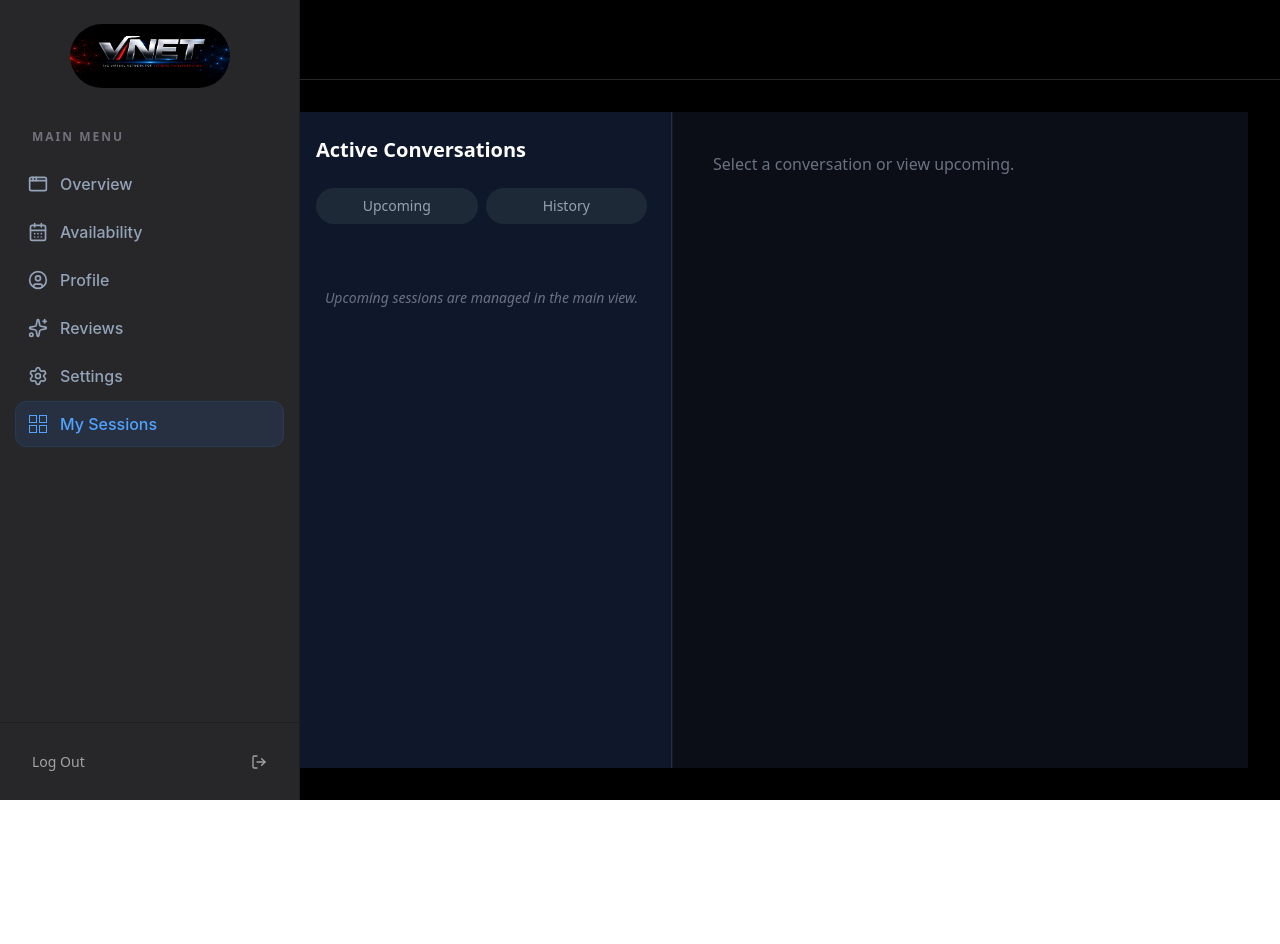
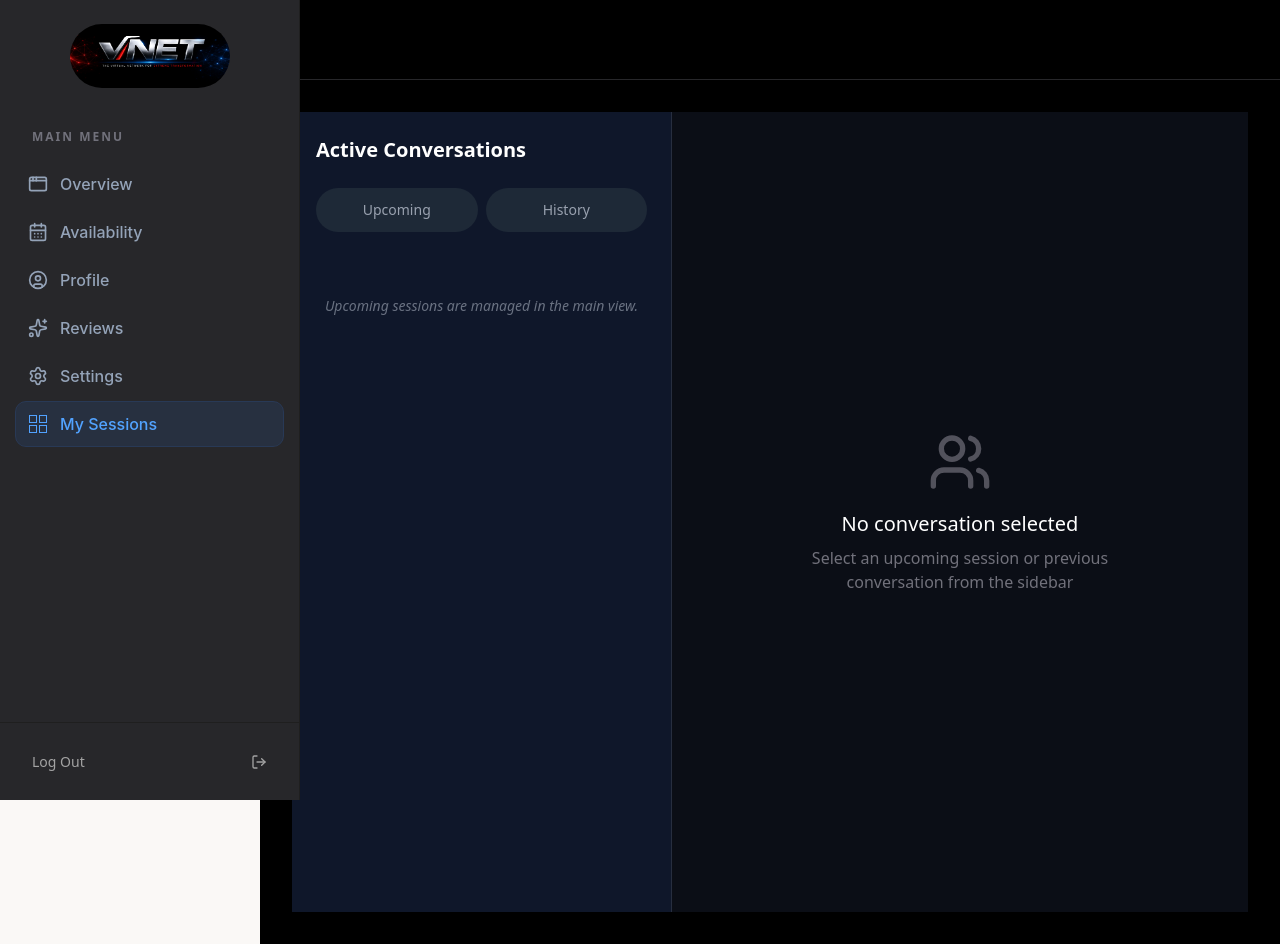
Before and after one commit to J-sense/Venet, a React (Vite) app: page /dashboard/experts/consultation/1 in a window 1280 px wide. Before the commit the page ends 800 px from the top, so only its background shows below. Built offline with nearby package versions, Linux system fonts and the light colour scheme.

Commit message:
fix chat responsive issues.

```diff
--- a/src/pages/dashboard/experts/MySessions/ChatWindow.tsx
+++ b/src/pages/dashboard/experts/MySessions/ChatWindow.tsx
@@ -3,6 +3,7 @@ import { useParams } from "react-router";
 import { useState } from "react";
 import { VideoCall } from "@/components/ui/VideoCall";
 import { ConsultationReview } from "./ConsultationReview";
+import { Calendar, Clock, Users } from "lucide-react";
 
 const UPCOMING_SESSIONS = [
   {
@@ -32,20 +33,50 @@ export const ChatWindow = () => {
     remoteName: string;
   } | null>(null);
 
+  // Upcoming Sessions View
   if (section === "upcoming") {
     return (
-      <div className="p-8 h-full overflow-y-auto">
-        <h2 className="text-2xl font-bold text-white mb-8">
+      <div className="h-full flex flex-col overflow-hidden">
+        <div className="p-4 sm:p-6 border-b border-white/10">
+          <h2 className="text-2xl font-bold text-white flex items-center gap-3">
+            <Calendar className="w-6 h-6 text-blue-400" />
             My Upcoming Sessions
           </h2>
+        </div>
 
-        <div className="grid grid-cols-1 lg:grid-cols-2 gap-6">
+        <div className="flex-1 overflow-y-auto p-4 sm:p-6">
+          <div className="grid grid-cols-1 md:grid-cols-2 gap-4 sm:gap-6">
             {UPCOMING_SESSIONS.map((session) => (
               <div
                 key={session.id}
-              className="bg-[#1E2937] p-6 rounded-2xl border border-white/5"
+                className="bg-[#1E2937] rounded-2xl border border-white/5 p-5 sm:p-6 hover:border-blue-500/30 transition-all group"
               >
-              {/* ... Session details ... */}
+                <div className="flex items-start gap-4">
+                  <div
+                    className="w-12 h-12 rounded-xl flex items-center justify-center text-xl font-semibold flex-shrink-0"
+                    style={{
+                      backgroundColor: session.avatarColor + "30",
+                      color: session.avatarColor,
+                    }}
+                  >
+                    {session.initials}
+                  </div>
+
+                  <div className="flex-1 min-w-0">
+                    <h3 className="font-semibold text-white text-lg">
+                      {session.client}
+                    </h3>
+                    <p className="text-blue-400 text-sm mt-0.5">
+                      {session.topic}
+                    </p>
+
+                    <div className="flex items-center gap-2 mt-4 text-sm text-zinc-400">
+                      <Clock className="w-4 h-4" />
+                      <span>{session.time}</span>
+                    </div>
+                  </div>
+                </div>
+
                 <button
                   onClick={() =>
                     setActiveCall({
@@ -53,45 +84,71 @@ export const ChatWindow = () => {
                       remoteName: session.client,
                     })
                   }
-                className="w-full bg-blue-600 hover:bg-blue-500 py-3 rounded-xl text-white font-medium transition-colors"
+                  className="mt-6 w-full bg-blue-600 hover:bg-blue-500 py-3.5 rounded-xl text-white font-medium transition-colors active:scale-[0.985]"
                 >
                   Join Video Call
                 </button>
               </div>
             ))}
           </div>
+        </div>
 
-        {/* VideoCall overlay */}
+        {/* Video Call Overlay */}
         {activeCall && (
           <VideoCall
             channel={activeCall.channel}
             onLeave={() => setActiveCall(null)}
-            userName="Alice Wong" // Replace with your actual logged-in user name
+            userName="Alice Wong"
           />
         )}
       </div>
     );
   }
 
+  // Previous Session / Chat View
   if (section === "previous" && id) {
     return (
       <div className="flex flex-col h-full">
-        <div className="p-6 border-b border-white/5 font-semibold text-white">
-          Chat with User {id}
+        {/* Chat Header */}
+        <div className="p-4 sm:p-6 border-b border-white/10 bg-[#0F172A]">
+          <div className="flex items-center gap-3">
+            <div className="w-10 h-10 bg-zinc-700 rounded-full flex items-center justify-center text-lg">
+              👤
             </div>
-        <div className="flex-1 p-6 space-y-4 overflow-y-auto">
-          <div className="bg-[#0A66C2] p-4 rounded-xl ml-auto max-w-sm text-white">
-            Chat history...
+            <div>
+              <h3 className="font-semibold text-white">Henry Dholi</h3>
             </div>
           </div>
+        </div>
+
+        {/* Messages Area */}
+        <div className="flex-1 p-4 sm:p-6 overflow-y-auto bg-[#0A0F1C] space-y-6">
+          <div className="bg-[#1E2937] p-4 rounded-2xl max-w-[80%]">
+            Hello! How can I help you today?
+          </div>
+          <div className="bg-blue-600 p-4 rounded-2xl ml-auto max-w-[80%] text-white">
+            I wanted to discuss my career transition strategy.
+          </div>
+        </div>
+
+        {/* Review Section */}
         <ConsultationReview />
       </div>
     );
   }
 
+  // Default / Empty State
   return (
-    <div className="p-10 text-gray-500">
-      Select a conversation or view upcoming.
+    <div className="h-full flex items-center justify-center p-6 text-center">
+      <div>
+        <Users className="w-16 h-16 mx-auto text-zinc-600 mb-4" />
+        <h3 className="text-xl font-medium text-white">
+          No conversation selected
+        </h3>
+        <p className="text-zinc-500 mt-2 max-w-xs mx-auto">
+          Select an upcoming session or previous conversation from the sidebar
+        </p>
+      </div>
     </div>
   );
 };
--- a/src/pages/dashboard/experts/MySessions/ConsultationReview.tsx
+++ b/src/pages/dashboard/experts/MySessions/ConsultationReview.tsx
@@ -2,27 +2,41 @@
 import { Star } from "lucide-react";
 
 export const ConsultationReview = () => (
-  <div className="bg-[#1E2937] p-6 mx-6 mb-6 rounded-2xl flex items-center justify-between border border-white/10">
-    <div className="flex items-center gap-4">
-      <div className="bg-[#0A66C2] p-3 rounded-full">
-        <Star className="text-white" fill="white" size={20} />
+  <div className="bg-[#1E2937] mx-4 sm:mx-6 mb-6 rounded-2xl border border-white/10 overflow-hidden">
+    <div className="p-5 sm:p-6 flex flex-col sm:flex-row sm:items-center gap-5 sm:gap-6">
+      {/* Left Section */}
+      <div className="flex items-start sm:items-center gap-4 flex-1">
+        <div className="bg-[#0A66C2] p-3 rounded-full flex-shrink-0">
+          <Star className="text-white" fill="white" size={22} />
         </div>
         <div>
-        <h4 className="font-bold text-lg">Consultation Completed</h4>
-        <p className="text-sm text-gray-400">
+          <h4 className="font-bold text-lg text-white">
+            Consultation Completed
+          </h4>
+          <p className="text-sm text-gray-400 mt-1">
             Share your feedback about this session.
           </p>
         </div>
       </div>
-    <div className="flex items-center gap-6">
-      <div className="flex gap-1 text-yellow-500">
+
+      {/* Right Section - Rating + Button */}
+      <div className="flex flex-col sm:flex-row sm:items-center gap-4 sm:gap-6 w-full sm:w-auto">
+        {/* Star Rating */}
+        <div className="flex gap-1 text-yellow-400">
           {[...Array(5)].map((_, i) => (
-          <Star key={i} size={20} />
+            <Star
+              key={i}
+              size={24}
+              className="cursor-pointer hover:scale-110 transition-transform"
+            />
           ))}
         </div>
-      <button className="bg-[#0A66C2] px-6 py-3 rounded-xl font-medium hover:bg-blue-700 transition">
+
+        {/* Leave Review Button */}
+        <button className="w-full sm:w-auto bg-[#0A66C2] hover:bg-blue-600 active:bg-blue-700 px-8 py-3.5 rounded-xl font-medium text-white transition-colors whitespace-nowrap">
           Leave Review
         </button>
       </div>
     </div>
+  </div>
 );
--- a/src/pages/dashboard/experts/MySessions/ConsultationSidebar.tsx
+++ b/src/pages/dashboard/experts/MySessions/ConsultationSidebar.tsx
@@ -1,4 +1,6 @@
+// src/pages/experts/ConsultationSidebar.tsx
 import { useNavigate, useParams } from "react-router";
+import { X } from "lucide-react";
 
 const MOCK_HISTORY_LIST = [
   { id: "1", name: "Henry Dholi" },
@@ -6,23 +8,39 @@ const MOCK_HISTORY_LIST = [
   { id: "3", name: "Robert Jhon" },
 ];
 
-export const ConsultationSidebar = () => {
+interface ConsultationSidebarProps {
+  onClose?: () => void;
+}
+
+export const ConsultationSidebar = ({ onClose }: ConsultationSidebarProps) => {
   const navigate = useNavigate();
   const { section, id } = useParams();
   const activeSection = section || "upcoming";
 
   return (
-    <aside className="w-[380px] border-r border-white/10 bg-[#0F172A] p-6 flex flex-col h-full">
+    <div className="h-full flex flex-col">
+      {/* Mobile Close Button */}
+      <div className="lg:hidden flex justify-end p-4 border-b border-white/10">
+        <button onClick={onClose} className="text-white">
+          <X size={24} />
+        </button>
+      </div>
+
+      <div className="p-6 flex flex-col h-full">
         <h2 className="text-xl font-bold mb-6 text-white">
           Active Conversations
         </h2>
 
+        {/* Tabs */}
         <div className="flex gap-2 mb-6">
           {["upcoming", "previous"].map((s) => (
             <button
               key={s}
-            onClick={() => navigate(`/dashboard/experts/consultation/${s}`)}
-            className={`flex-1 py-2 rounded-full text-sm font-medium transition-all ${
+              onClick={() => {
+                navigate(`/dashboard/experts/consultation/${s}`);
+                onClose?.(); // Close sidebar on mobile after navigation
+              }}
+              className={`flex-1 py-3 rounded-full text-sm font-medium transition-all ${
                 activeSection === s
                   ? "bg-[#0A66C2] text-white"
                   : "bg-[#1E2937] text-gray-400 hover:bg-[#2D3748]"
@@ -33,17 +51,19 @@ export const ConsultationSidebar = () => {
           ))}
         </div>
 
+        {/* Content */}
         <div className="flex-1 overflow-y-auto">
           {activeSection === "previous" ? (
             <div className="space-y-2">
               {MOCK_HISTORY_LIST.map((item) => (
                 <div
                   key={item.id}
-                onClick={() =>
+                  onClick={() => {
                     navigate(
                       `/dashboard/experts/consultation/previous/${item.id}`,
-                  )
-                }
+                    );
+                    onClose?.();
+                  }}
                   className={`p-4 rounded-2xl cursor-pointer transition-all ${
                     id === item.id ? "bg-[#1E2937]" : "hover:bg-[#1E2937]/50"
                   }`}
@@ -58,6 +78,7 @@ export const ConsultationSidebar = () => {
             </div>
           )}
         </div>
-    </aside>
+      </div>
+    </div>
   );
 };
--- a/src/pages/dashboard/experts/MySessions/EXpertsMySession.tsx
+++ b/src/pages/dashboard/experts/MySessions/EXpertsMySession.tsx
@@ -1,15 +1,48 @@
 // src/pages/experts/EXpertsMySession.tsx
+"use client";
 
+import React, { useState } from "react";
 import { Outlet } from "react-router";
 import { ConsultationSidebar } from "./ConsultationSidebar";
+import { Menu, X } from "lucide-react";
 
 export default function EXpertsMySession() {
+  const [isSidebarOpen, setIsSidebarOpen] = useState(false);
+
   return (
-    <div className="flex h-full w-full bg-[#0A0A0E] overflow-hidden">
-      <ConsultationSidebar />
-      <div className="flex-1 flex flex-col min-w-0 bg-[#0F172A]/30 border-l border-white/5">
-        <Outlet />
+    <div className="relative flex h-screen w-full bg-[#0A0A0E] overflow-hidden">
+      {/* Mobile Overlay */}
+      {isSidebarOpen && (
+        <div
+          className="fixed inset-0 bg-black/70 z-40 lg:hidden"
+          onClick={() => setIsSidebarOpen(false)}
+        />
+      )}
+
+      {/* Sidebar */}
+      <div
+        className={`fixed lg:relative inset-y-0 left-0 z-50 lg:z-auto w-[320px] lg:w-[380px]
+          transform transition-transform duration-300 ease-in-out
+          ${isSidebarOpen ? "translate-x-0" : "-translate-x-full lg:translate-x-0"}
+          border-r border-white/10 bg-[#0F172A]`}
+      >
+        <ConsultationSidebar onClose={() => setIsSidebarOpen(false)} />
       </div>
+
+      {/* Main Content */}
+      <main className="flex-1 flex flex-col min-w-0 bg-[#0F172A]/30 h-full overflow-hidden relative">
+        {/* Mobile Menu Button */}
+        <button
+          onClick={() => setIsSidebarOpen(!isSidebarOpen)}
+          className="lg:hidden absolute top-4 left-4 z-30 p-3 bg-[#1E2937] rounded-xl text-white"
+        >
+          {isSidebarOpen ? <X size={24} /> : <Menu size={24} />}
+        </button>
+
+        <div className="flex-1 overflow-y-auto">
+          <Outlet />
+        </div>
+      </main>
     </div>
   );
 }
```
Lines whose indentation alone changed are shown as unchanged.
